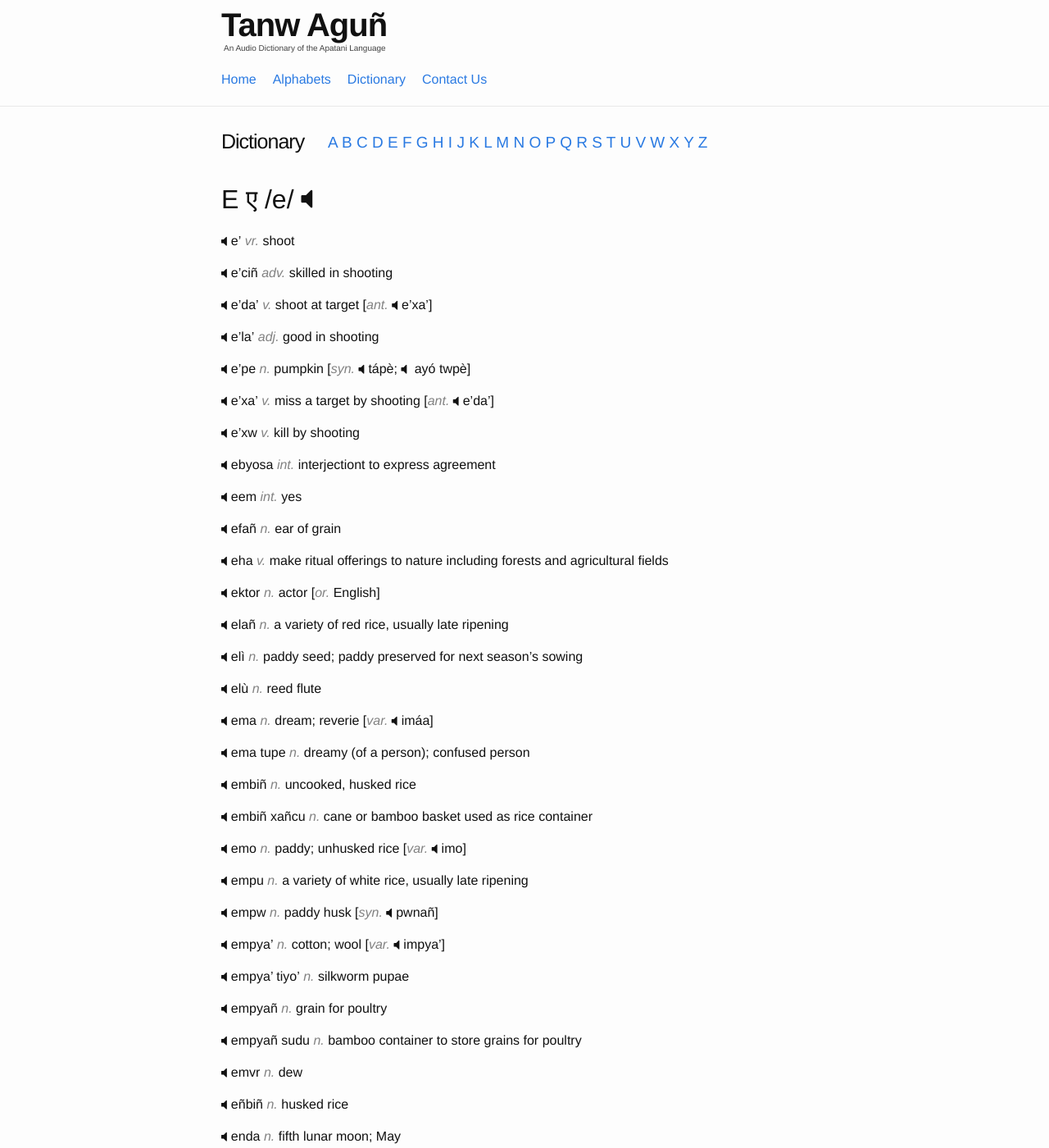
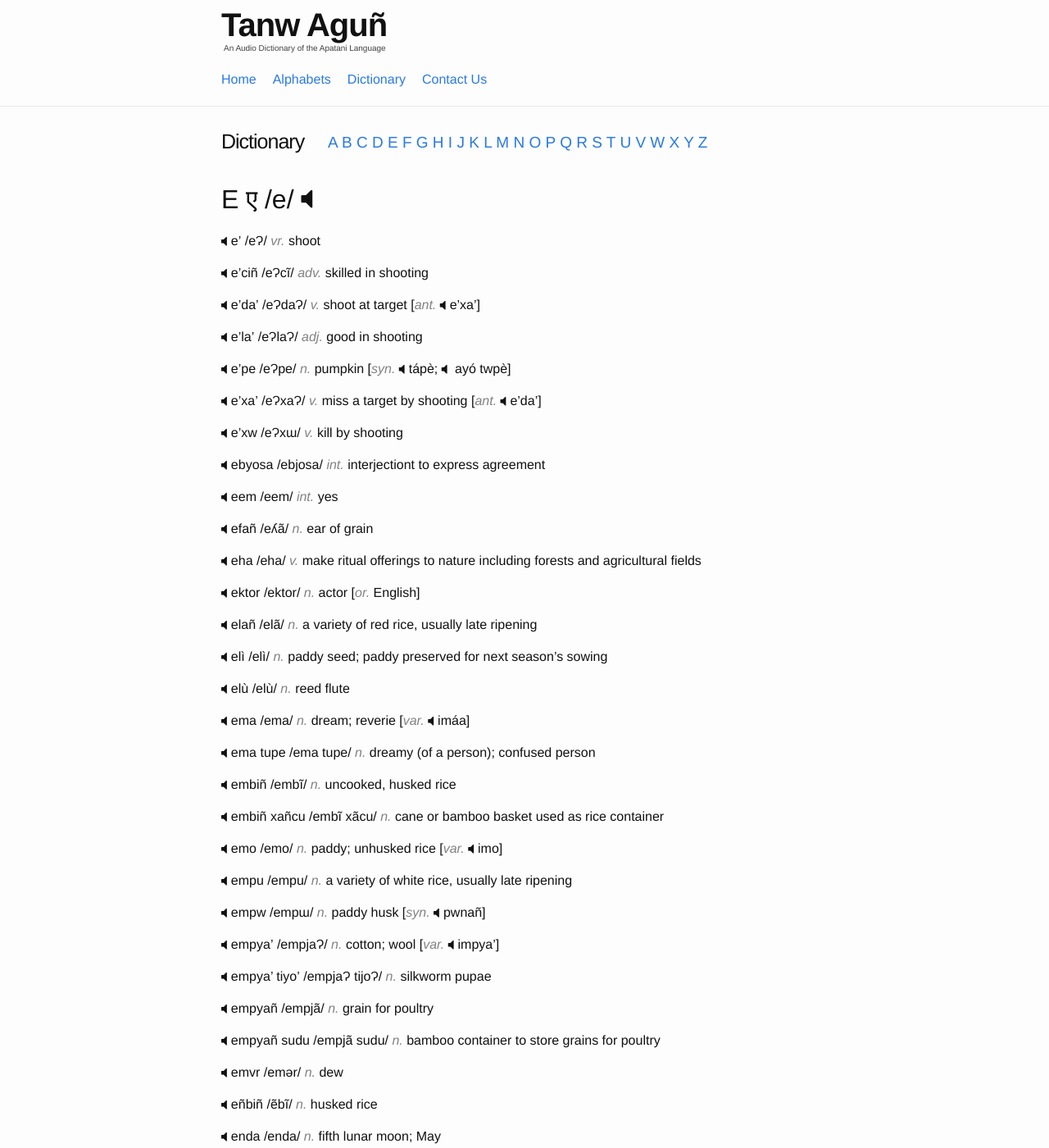
Before and after one commit to hacksparrow/language.apatani.org, a Jekyll site: the page built from dictionary/e.md, in a window 1280 px wide and 1400 px high. Shown: the whole window at 82% size. Built offline with Jekyll 4.4.1, drawn with Linux system fonts in a browser that asks for light colours; nearby versions of some CDN libraries; comment, search, counter and statistics services are not loaded.

Commit message:
Update e.md

```diff
--- a/dictionary/e.md
+++ b/dictionary/e.md
@@ -6,98 +6,99 @@ devanagari: ए
 ipa: e
 ---
 
-__e'__  _vr._  shoot
+__e'__  /eɁ/ _vr._  shoot
 
 
-__e'ciñ__ _adv._  skilled in shooting
+__e'ciñ__ /eɁcĩ/ _adv._  skilled in shooting
 
 
-__e'da'__ _v._  shoot at target [_ant._  e'xa']
+__e'da'__ /eɁdaɁ/ _v._  shoot at target [_ant._  e'xa']
 
 
-__e'la'__ _adj._  good in shooting
+__e'la'__ /eɁlaɁ/ _adj._  good in shooting
 
 
-__e'pe__  _n._  pumpkin [_syn._  tápè; ayó twpè]
+__e'pe__  /eɁpe/ _n._  pumpkin [_syn._  tápè; ayó twpè]
 
 
-__e'xa'__ _v._  miss a target by shooting [_ant._  e'da']
+__e'xa'__ /eɁxaɁ/ _v._  miss a target by shooting [_ant._  e'da']
 
 
-__e'xw__  _v._  kill by shooting
-
-__ebyosa__	_int._	interjectiont to express agreement
+__e'xw__  /eɁxɯ/ _v._  kill by shooting
 
 
-__eem__	_int._	yes
+__ebyosa__ /ebjosa/	_int._	interjectiont to express agreement
 
 
-__efañ__  _n._  ear of grain
+__eem__	/eem/ _int._	yes
 
 
-__eha__ _v._  make ritual offerings to nature including forests and agricultural fields
+__efañ__  /eʎã/ _n._  ear of grain
 
 
-__ektor__ _n._ actor [_or._ English]
+__eha__ /eha/ _v._  make ritual offerings to nature including forests and agricultural fields
 
 
-__elañ__  _n._  a variety of red rice, usually late ripening
+__ektor__ /ektor/ _n._ actor [_or._ English]
 
 
-__elì__ _n._  paddy seed; paddy preserved for next season's sowing
+__elañ__  /elã/ _n._  a variety of red rice, usually late ripening
 
 
-__elù__ _n._  reed flute
+__elì__ /elì/ _n._  paddy seed; paddy preserved for next season's sowing
 
 
-__ema__ _n._  dream; reverie  [_var._  imáa]
+__elù__ /elù/ _n._  reed flute
 
 
-__ema tupe__  _n._  dreamy (of a person); confused person
+__ema__ /ema/ _n._  dream; reverie  [_var._  imáa]
 
 
-__embiñ__ _n._  uncooked, husked rice
+__ema tupe__  /ema tupe/ _n._  dreamy (of a person); confused person
 
 
-__embiñ xañcu__ _n._  cane or bamboo basket used as rice container
+__embiñ__ /embĩ/ _n._  uncooked, husked rice
 
 
-__emo__ _n._  paddy; unhusked rice  [_var._  imo]
+__embiñ xañcu__ /embĩ xãcu/ _n._  cane or bamboo basket used as rice container
 
 
-__empu__  _n._  a variety of white rice, usually late ripening
+__emo__ /emo/ _n._  paddy; unhusked rice  [_var._  imo]
 
 
-__empw__  _n._  paddy husk  [_syn._  pwnañ]
+__empu__  /empu/ _n._  a variety of white rice, usually late ripening
 
 
-__empya'__  _n._  cotton; wool  [_var._  impya']
+__empw__  /empɯ/ _n._  paddy husk  [_syn._  pwnañ]
 
 
-__empya' tiyo'__  _n._  silkworm pupae
+__empya'__  /empjaɁ/ _n._  cotton; wool  [_var._  impya']
 
 
-__empyañ__  _n._  grain for poultry
+__empya' tiyo'__  /empjaɁ tijoɁ/ _n._  silkworm pupae
 
 
-__empyañ sudu__ _n._  bamboo container to store grains for poultry
+__empyañ__ /empjã/  _n._  grain for poultry
 
 
-__emvr__  _n._  dew
+__empyañ sudu__ /empjã sudu/ _n._  bamboo container to store grains for poultry
 
 
-__eñbiñ__ _n._  husked rice
+__emvr__  /emǝr/ _n._  dew
 
 
-__enda__  _n._  fifth lunar moon; May
+__eñbiñ__ /ẽbĩ/ _n._  husked rice
 
 
-__endi__  _n._  rice plant; rice seedling
+__enda__  /enda/ _n._  fifth lunar moon; May
 
 
-__ene'__  _adv._  without reason; without purpose; without work [_or._ Assamese]
+__endi__  /endi/ _n._  rice plant; rice seedling
 
-__eñjañ__	_n._	rainy season	[_Ent._	eñdi + ajañ]
+
+__ene'__  /eneɁ/ _adv._  without reason; without purpose; without work [_or._ Assamese]
+
+__eñjañ__	/ẽɟã/ _n._	rainy season	[_Ent._	eñdi + ajañ]
 
 
 __eñku__	_n._	paddy of previous harvest
```
